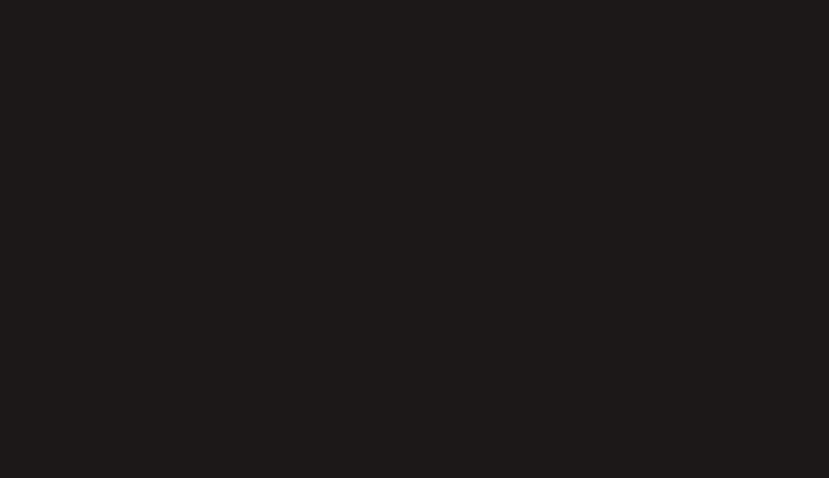
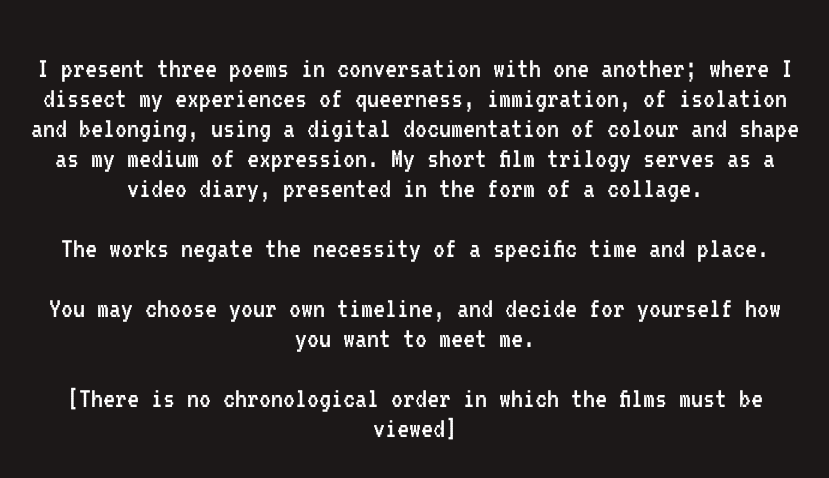
Before and after one commit to harrydnewman/kaveh-website, a React (Vite) app: page /about in a window 1280 px wide. Before the commit this address had no page. Shown: the part 152-630 px from the top of the page, without its empty margins (225-1054 px from the left). Built offline with nearby package versions, Linux system fonts and the light colour scheme; a web font is replaced by a local one.

Commit message:
about page done

```diff
--- a/src/App.jsx
+++ b/src/App.jsx
@@ -2,6 +2,7 @@
 import Home from './pages/Home';
 import Video from './pages/Video';
 import Info from './pages/Info';
+import About from './pages/About'
 
 function App() {
   return (
@@ -11,6 +12,7 @@
           <Route path="/" element={<Home />} />
           <Route path='/video' element={<Video />}/>
           <Route path='/info' element={<Info />}/>
+          <Route path='/about' element={<About/>}/>
         </Routes>
       </Router>
     </div>
--- /dev/null
+++ b/src/pages/About.jsx
@@ -0,0 +1,15 @@
+import styles from '../styles/About.module.css'
+
+
+export default function About() {
+    return (
+        <div className={styles.aboutPage}>
+            <div className={styles.aboutPageText}>
+                <p>I present three poems in conversation with one another; where I dissect my experiences of queerness, immigration, of isolation and belonging, using a digital documentation of colour and shape as my medium of expression. My short film trilogy serves as a video diary, presented in the form of a collage.</p>
+                <p>The works negate the necessity of a specific time and place.</p>
+                <p>You may choose your own timeline, and decide for yourself how you want to meet me.</p>
+                <p>[There is no chronological order in which the films must be viewed]</p>
+            </div>
+        </div>
+    )
+}
--- a/src/pages/Home.jsx
+++ b/src/pages/Home.jsx
@@ -93,6 +93,10 @@
         navigate('/video', { state: { video: pinkVideo, text: pinkText, color: "pink" } });
     }
 
+    const blueButton = () => {
+        navigate('/video', { state: { video: blueVideo, text: blueText, color: "blue" } });
+    }
+
     // const moreButton = (text, color) => {
     //     navigate('/info', { state: { text: text, color: color } });
     // }
@@ -109,7 +113,7 @@
                 <div onClick={() => pinkButton()} className='pink-button'>
                     <p>It (in a context I define for myself)</p>
                 </div>
-                <div className='blue-button'>
+                <div onClick={() => blueButton()} className='blue-button'>
                     <p>(but i do miss you sometimes)</p>
                 </div>
                 <div className='white-button'>
--- a/src/pages/Info.jsx
+++ b/src/pages/Info.jsx
@@ -1,13 +1,23 @@
 import { useLocation } from 'react-router-dom';
+import styles from '../styles/Info.module.css';
 
 export default function Info(){
         const location = useLocation();
         const { text, color } = location.state || {}; // Use default values if no state is passed
 
-        return (
-            <div style={{ color: color }}>
-                <h1>I am the info page</h1>
-                <p>{text}</p>
-            </div>
-        );
+        if (color == "pink"){
+            return (
+                <div style={{ color: color }}>
+                    <p>{text}</p>
+                </div>
+            );
+        }
+        else {
+            return (
+                <div>
+                    <h1>BRUHHHH</h1>
+                </div>
+            )
+        }
+
 }
--- /dev/null
+++ b/src/styles/About.module.css
@@ -0,0 +1,22 @@
+.aboutPage {
+    background-color: rgba(28, 24, 24, 1);
+    width: 100%;
+    height: 100vh;
+    margin: 0;
+    padding: 0;
+    color: white;
+    text-align: center;
+    display: flex;
+    flex-direction: column;
+    align-items: center;
+    justify-content: center;
+}
+
+.aboutPageText {
+    padding: 20%;
+}
+
+.aboutPageText p {
+    font-family: "VT323", serif;
+    font-size: 30px;
+}
--- /dev/null
+++ b/src/styles/Info.module.css
@@ -0,0 +1,4 @@
+.pinkText {
+    color: pink;
+
+}
```
